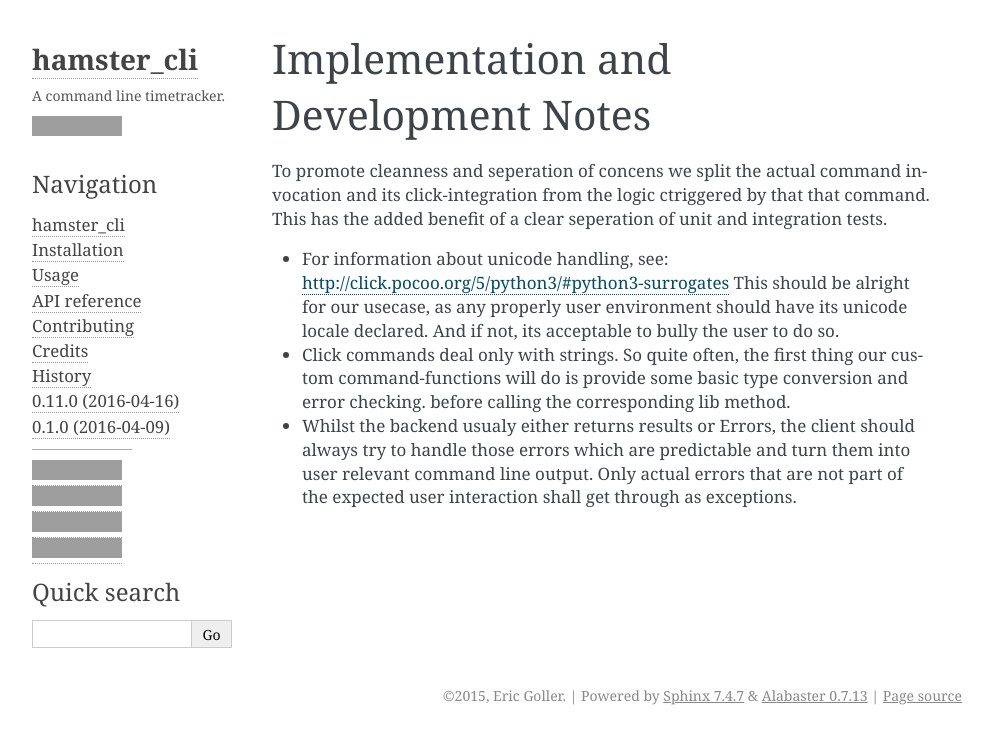
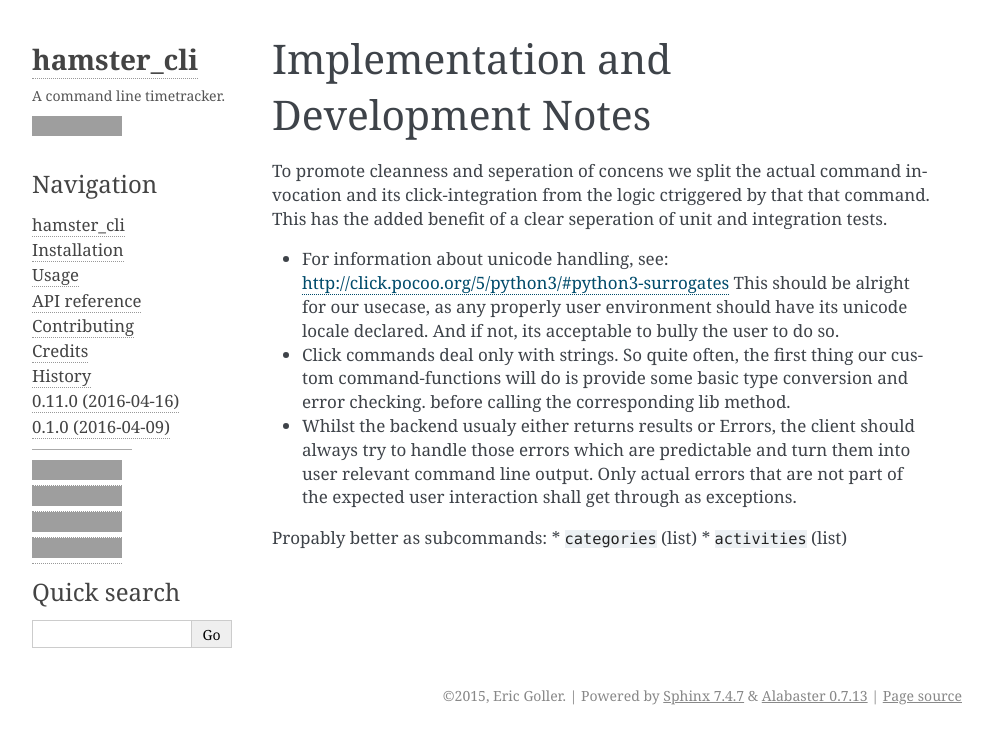
Before and after one commit to projecthamster/hamster-cli, a Sphinx documentation site: the page built from docs/notes.rst, in a window 1280 px wide, cut to the strip 0-744 px from the top of the page. Shown: the whole strip, without its empty margins (148-1141 px from the left). Built offline with Sphinx 7.4.7, drawn with Linux system fonts in a browser that asks for light colours; grey boxes are pictures that could not be loaded.

Commit message:
Add notes on potential subcommands

```diff
--- a/docs/notes.rst
+++ b/docs/notes.rst
@@ -18,3 +18,7 @@ integration tests.
   always try to handle those errors which are predictable and turn them into user
   relevant command line output. Only actual errors that are not part of the expected
   user interaction shall get through as exceptions.
+
+Propably better as subcommands:
+* ``categories`` (list)
+* ``activities`` (list)
```
